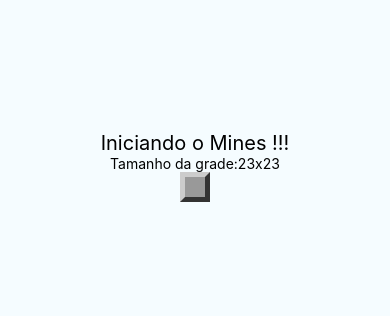
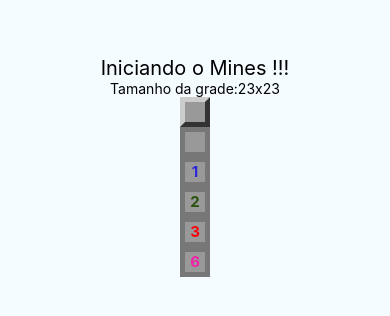
Before and after one commit to PhilipRamkeerat/react-native-minefieldgame, a React Native app: screen / in a window 390 px wide. Shown: the part 256-572 px from the top of the page. Built offline with nearby package versions, Linux system fonts and the light colour scheme.

Commit message:
Add field component with example

```diff
--- a/App.js
+++ b/App.js
@@ -18,6 +18,11 @@
                   {params.getRowsAmount()}x{params.getRowsAmount()}
           </Text>
           <Field></Field>
+          <Field opened></Field>
+          <Field opened nearMines={1}></Field>
+          <Field opened nearMines={2}></Field>
+          <Field opened nearMines={3}></Field>
+          <Field opened nearMines={6}></Field>
         </SafeAreaView>
       </>
     );
--- a/src/components/Field.js
+++ b/src/components/Field.js
@@ -1,17 +1,26 @@
 import React from 'react'
-import { View, StyleSheet } from 'react-native'
+import { View, StyleSheet, Text } from 'react-native'
 import params from '../params'
 
 export default props => {
+    const { mined, opened, nearMines } = props
+
     const styleField = [styles.field]
-
-    // Other Styles Here
-
+    if (opened) styleField.push(styles.opened)
     if (styleField.length === 1) styleField.push(styles.regular)
 
+    let color = null
+    if (nearMines > 0) {
+        if (nearMines == 1) color = '#2A28D7'
+        if (nearMines == 2) color = '#2B520F'
+        if (nearMines > 2 && nearMines < 6) color = '#F9060A'
+        if (nearMines >= 6) color = '#F221A9'
+    }
     return (
         <View style={styleField}>
-
+            {!mined && opened && nearMines > 0 ?
+                <Text style={[styles.label, { color: color }]}>
+                    {nearMines}</Text> : false}
         </View>
     )
 }
@@ -28,5 +37,15 @@
         borderTopColor: '#CCC',
         borderRightColor: '#333',
         borderBottomColor: '#333'
+    },
+    opened: {
+        backgroundColor: '#999',
+        borderColor: '#777',
+        alignItems: 'center',
+        justifyContent: 'center'
+    },
+    label: {
+        fontWeight: 'bold',
+        fontSize: params.fontSize
     }
 })
```
